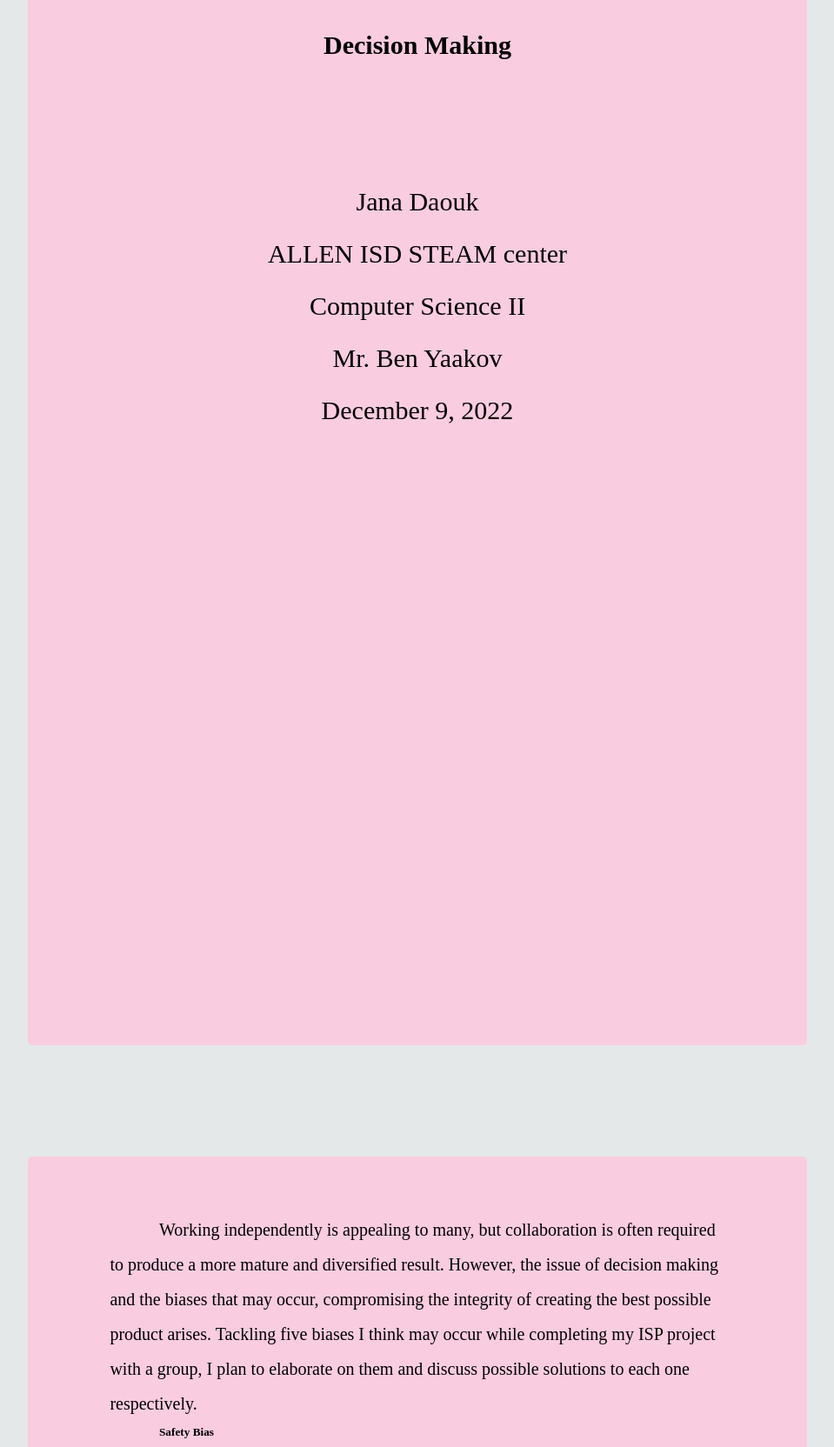
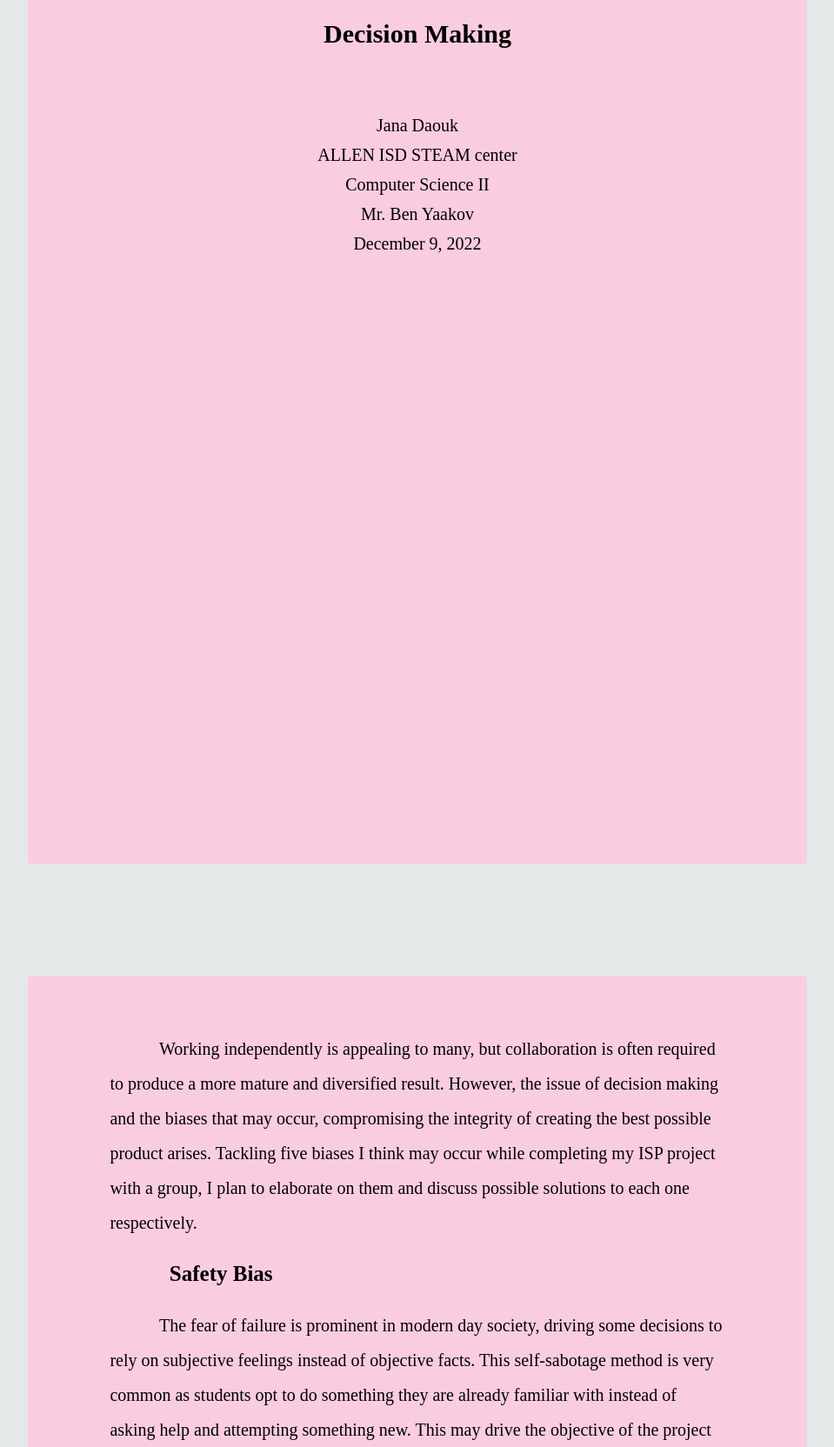
Before and after one commit to janadaouk/Digital-Portfolio, a plain HTML site: page CS-II/Essays/Decision Making.html in a window 1280 px wide. Shown: the part 420-2084 px from the top of the page at 87% size, without its empty margins (160-1119 px from the left). Drawn offline with Linux system fonts and the light colour scheme; files whose address does not match are found by name.

Commit message:
decision making essay

```diff
--- a/style.css
+++ b/style.css
@@ -16,6 +16,7 @@
 }
 span.notbold {
     font-weight: normal;
+    font-size: 20px;
 }
 .considered {
     flex-basis: 100%;
@@ -164,7 +165,6 @@ body {
     transition: 0.5s;
     font-family: "Times New Roman", Times, serif;
     font-size: 20px;
-    line-height: 2;
 }
 .sources {
     flex-basis: 100%;
@@ -389,7 +389,11 @@ h4 {
     margin-top: 7%;
     padding: 20px 6px;
     box-sizing: border-box;
- }
+}
+#printsEssay h5 {
+    font-size: 25px;
+    margin: 2%;
+}
 #factButton {
     position: absolute;
     display: inline;
```
Also changed, not shown: ISP.html (+1 -0 lines), courses.html (+2 -1 lines), importance.html (+1 -0 lines), index.html (+2 -1 lines).
